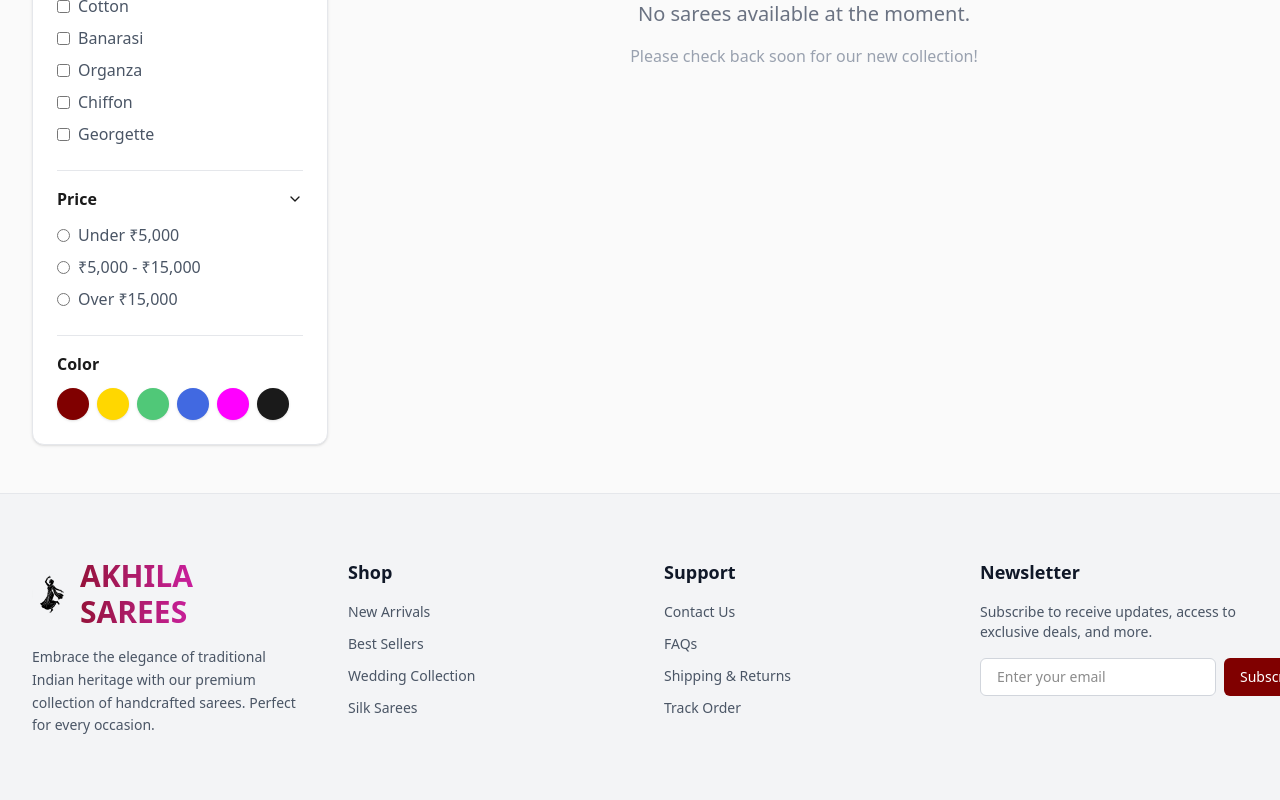
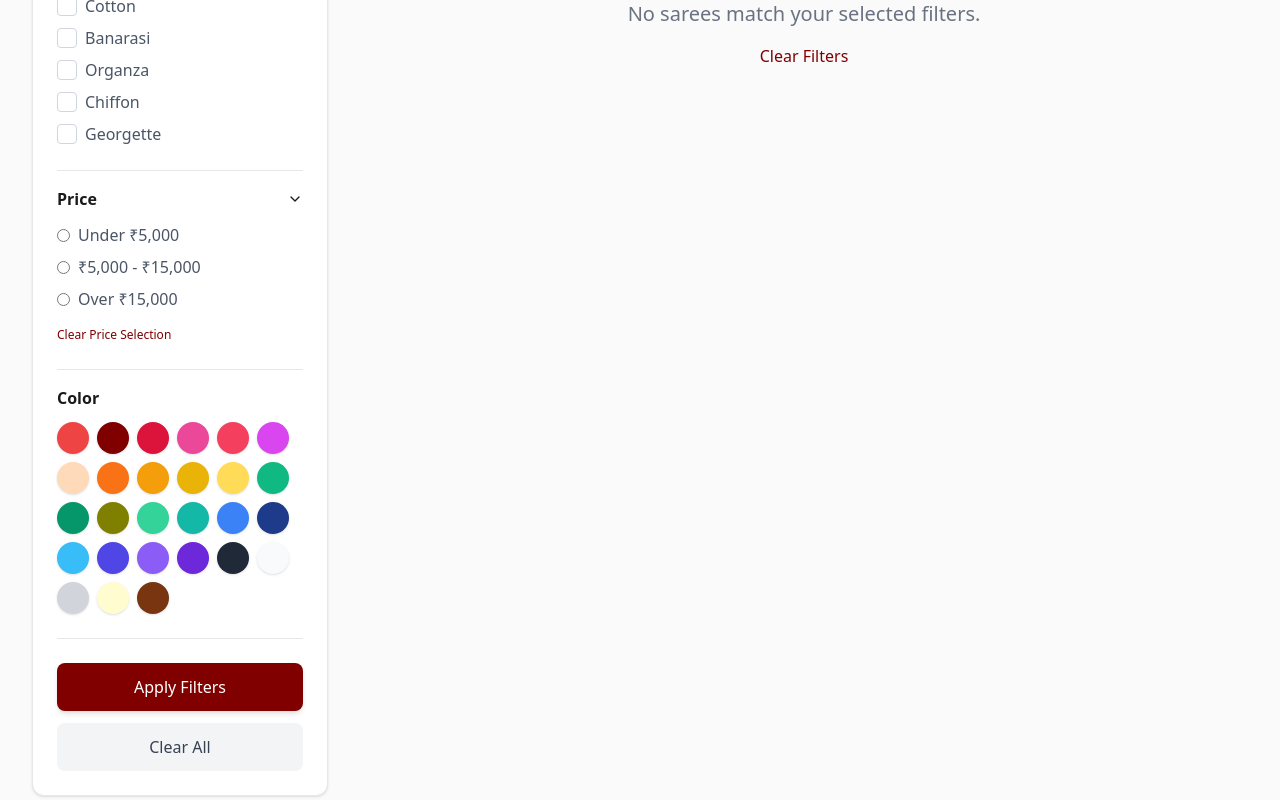
Before and after one commit to akhila2008/demoweb, a Next.js app in the folder frontend/: page /shop in a window 1280 px wide. Shown: the part 280-1080 px from the top of the page. Built offline with nearby package versions, Linux system fonts and the light colour scheme.

Commit message:
Fix cart page quantity buttons and implement functional filters in shop page

```diff
--- a/frontend/src/app/cart/page.tsx
+++ b/frontend/src/app/cart/page.tsx
@@ -83,14 +83,16 @@ export default function CartPage() {
                     <div className="flex justify-between items-end mt-4 sm:mt-0">
                       <div className="flex items-center border border-gray-300 dark:border-gray-700 rounded-md h-10 w-28">
                         <button
+                          type="button"
                           onClick={() => updateQuantity(item.id, item.quantity - 1)}
-                          className="px-3 text-gray-600 hover:text-[var(--color-primary)]"
+                          className="px-3 text-gray-600 hover:text-[var(--color-primary)] cursor-pointer"
                         >-</button>
                         <span className="w-full text-center font-medium">{item.quantity}</span>
                         <button
+                          type="button"
                           onClick={() => updateQuantity(item.id, item.quantity + 1)}
                           disabled={item.quantity >= item.maxStock}
-                          className="px-3 text-gray-600 hover:text-[var(--color-primary)] disabled:opacity-50"
+                          className="px-3 text-gray-600 hover:text-[var(--color-primary)] disabled:opacity-50 cursor-pointer"
                         >+</button>
                       </div>
 
--- a/frontend/src/app/product/[id]/page.tsx
+++ b/frontend/src/app/product/[id]/page.tsx
@@ -216,18 +216,20 @@ export default function ProductDetailsPage({ params }: { params: Promise<{ id: s
           <div className="flex flex-col sm:flex-row gap-4 mb-8">
             <div className="flex items-center border border-gray-300 dark:border-gray-700 rounded-lg h-12 w-32 shrink-0">
               <button
-                onClick={() => setQuantity(Math.max(1, quantity - 1))}
-                className="px-4 py-2 text-gray-600 hover:text-[var(--color-primary)] transition-colors"
+                type="button"
+                onClick={() => setQuantity(prev => Math.max(1, prev - 1))}
+                className="px-4 py-2 text-gray-600 hover:text-[var(--color-primary)] transition-colors cursor-pointer"
               >-</button>
               <input
                 type="number"
                 value={quantity}
                 readOnly
-                className="w-full text-center bg-transparent border-none focus:ring-0 text-gray-900 dark:text-white font-medium"
+                className="w-full text-center bg-transparent border-none focus:ring-0 text-gray-900 dark:text-white font-medium cursor-default"
               />
               <button
-                onClick={() => setQuantity(Math.min(product.stock, quantity + 1))}
-                className="px-4 py-2 text-gray-600 hover:text-[var(--color-primary)] transition-colors"
+                type="button"
+                onClick={() => setQuantity(prev => Math.min(Number(product.stock), prev + 1))}
+                className="px-4 py-2 text-gray-600 hover:text-[var(--color-primary)] transition-colors cursor-pointer"
               >+</button>
             </div>
 
--- a/frontend/src/app/shop/page.tsx
+++ b/frontend/src/app/shop/page.tsx
@@ -1,16 +1,17 @@
 'use client';
-import { useState, useEffect } from 'react';
+import { useState, useEffect, useMemo } from 'react';
 import { loadProducts } from '@/lib/storage';
 import Link from 'next/link';
 import { motion } from 'framer-motion';
-import { Filter, ChevronDown, SlidersHorizontal } from 'lucide-react';
-
-// Mock data for initial UI (now loaded dynamically)
-const INITIAL_PRODUCTS: any[] = [];
+import { Filter, ChevronDown, SlidersHorizontal, Check } from 'lucide-react';
+import { AVAILABLE_COLORS } from '@/lib/colors';
 
 export default function ShopPage() {
   const [isFilterOpen, setIsFilterOpen] = useState(false);
-  const [products, setProducts] = useState<any[]>(INITIAL_PRODUCTS);
+  const [products, setProducts] = useState<any[]>([]);
+
+  const [pendingFilters, setPendingFilters] = useState({ fabrics: [] as string[], price: '', colors: [] as string[] });
+  const [activeFilters, setActiveFilters] = useState({ fabrics: [] as string[], price: '', colors: [] as string[] });
 
   useEffect(() => {
     // Sync with products added in the admin panel via IndexedDB
@@ -32,6 +33,56 @@ export default function ShopPage() {
     window.addEventListener('akhila_products_updated', handleUpdate);
     return () => window.removeEventListener('akhila_products_updated', handleUpdate);
   }, []);
+
+  const handleFabricToggle = (fabric: string) => {
+    setPendingFilters(prev => ({
+      ...prev,
+      fabrics: prev.fabrics.includes(fabric)
+        ? prev.fabrics.filter(f => f !== fabric)
+        : [...prev.fabrics, fabric]
+    }));
+  };
+
+  const handleColorToggle = (color: string) => {
+    setPendingFilters(prev => ({
+      ...prev,
+      colors: prev.colors.includes(color)
+        ? prev.colors.filter(c => c !== color)
+        : [...prev.colors, color]
+    }));
+  };
+
+  const applyFilters = () => {
+    setActiveFilters(pendingFilters);
+    if (window.innerWidth < 768) setIsFilterOpen(false); // Close mobile filter
+  };
+
+  const clearFilters = () => {
+    const emptyFilters = { fabrics: [], price: '', colors: [] };
+    setPendingFilters(emptyFilters);
+    setActiveFilters(emptyFilters);
+  };
+
+  const filteredProducts = useMemo(() => {
+    return products.filter(p => {
+      // Fabric filter
+      if (activeFilters.fabrics.length > 0 && !activeFilters.fabrics.includes(p.category)) return false;
+
+      // Price filter
+      if (activeFilters.price === 'under_5000' && p.price >= 5000) return false;
+      if (activeFilters.price === '5000_15000' && (p.price < 5000 || p.price > 15000)) return false;
+      if (activeFilters.price === 'over_15000' && p.price <= 15000) return false;
+
+      // Color filter
+      if (activeFilters.colors.length > 0) {
+        if (!p.colors || p.colors.length === 0) return false;
+        const hasMatchingColor = activeFilters.colors.some(c => p.colors.includes(c));
+        if (!hasMatchingColor) return false;
+      }
+
+      return true;
+    });
+  }, [products, activeFilters]);
 
   return (
     <div className="max-w-7xl mx-auto px-4 sm:px-6 lg:px-8 py-12 flex flex-col md:flex-row gap-8">
@@ -62,8 +113,16 @@ export default function ShopPage() {
               </h3>
               <div className="space-y-2">
                 {['Silk', 'Cotton', 'Banarasi', 'Organza', 'Chiffon', 'Georgette'].map(category => (
-                  <label key={category} className="flex items-center space-x-2 cursor-pointer">
-                    <input type="checkbox" className="rounded text-[var(--color-primary)] focus:ring-[var(--color-primary)]" />
+                  <label key={category} className="flex items-center space-x-2 cursor-pointer group">
+                    <div className={`w-5 h-5 border rounded flex items-center justify-center ${pendingFilters.fabrics.includes(category) ? 'bg-[var(--color-primary)] border-[var(--color-primary)]' : 'border-gray-300 dark:border-gray-700 group-hover:border-[var(--color-primary)]'}`}>
+                      {pendingFilters.fabrics.includes(category) && <Check className="w-3.5 h-3.5 text-white" />}
+                    </div>
+                    <input
+                      type="checkbox"
+                      className="sr-only"
+                      checked={pendingFilters.fabrics.includes(category)}
+                      onChange={() => handleFabricToggle(category)}
+                    />
                     <span className="text-gray-600 dark:text-gray-300">{category}</span>
                   </label>
                 ))}
@@ -77,17 +136,18 @@ export default function ShopPage() {
               </h3>
               <div className="space-y-2">
                 <label className="flex items-center space-x-2 cursor-pointer">
-                  <input type="radio" name="price" className="text-[var(--color-primary)] focus:ring-[var(--color-primary)]" />
+                  <input type="radio" name="price" checked={pendingFilters.price === 'under_5000'} onChange={() => setPendingFilters(prev => ({...prev, price: 'under_5000'}))} className="text-[var(--color-primary)] focus:ring-[var(--color-primary)]" />
                   <span className="text-gray-600 dark:text-gray-300">Under ₹5,000</span>
                 </label>
                 <label className="flex items-center space-x-2 cursor-pointer">
-                  <input type="radio" name="price" className="text-[var(--color-primary)] focus:ring-[var(--color-primary)]" />
+                  <input type="radio" name="price" checked={pendingFilters.price === '5000_15000'} onChange={() => setPendingFilters(prev => ({...prev, price: '5000_15000'}))} className="text-[var(--color-primary)] focus:ring-[var(--color-primary)]" />
                   <span className="text-gray-600 dark:text-gray-300">₹5,000 - ₹15,000</span>
                 </label>
                 <label className="flex items-center space-x-2 cursor-pointer">
-                  <input type="radio" name="price" className="text-[var(--color-primary)] focus:ring-[var(--color-primary)]" />
+                  <input type="radio" name="price" checked={pendingFilters.price === 'over_15000'} onChange={() => setPendingFilters(prev => ({...prev, price: 'over_15000'}))} className="text-[var(--color-primary)] focus:ring-[var(--color-primary)]" />
                   <span className="text-gray-600 dark:text-gray-300">Over ₹15,000</span>
                 </label>
+                <button type="button" onClick={() => setPendingFilters(prev => ({...prev, price: ''}))} className="text-xs text-[var(--color-primary)] hover:underline mt-2 inline-block">Clear Price Selection</button>
               </div>
             </div>
 
@@ -95,15 +155,37 @@ export default function ShopPage() {
             <div className="pt-4 border-t border-gray-200 dark:border-gray-800">
               <h3 className="font-semibold mb-3">Color</h3>
               <div className="flex flex-wrap gap-2">
-                {['#800000', '#FFD700', '#50C878', '#4169E1', '#FF00FF', '#1A1A1A'].map(color => (
+                {AVAILABLE_COLORS.map(color => (
                   <button
-                    key={color}
-                    className="w-8 h-8 rounded-full border-2 border-transparent hover:border-gray-400 focus:border-gray-900 dark:focus:border-white transition-all shadow-sm"
-                    style={{ backgroundColor: color }}
-                    aria-label={`Color ${color}`}
-                  />
+                    key={color.name}
+                    onClick={() => handleColorToggle(color.name)}
+                    className={`w-8 h-8 rounded-full border-2 transition-all shadow-sm flex items-center justify-center ${pendingFilters.colors.includes(color.name) ? 'border-gray-900 dark:border-white scale-110' : 'border-transparent hover:border-gray-400'}`}
+                    style={{ backgroundColor: color.hex }}
+                    aria-label={`Color ${color.name}`}
+                    title={color.name}
+                  >
+                    {pendingFilters.colors.includes(color.name) && (
+                      <Check className={`w-4 h-4 ${['White', 'Cream', 'Silver', 'Yellow'].includes(color.name) ? 'text-black' : 'text-white'}`} />
+                    )}
+                  </button>
                 ))}
               </div>
+            </div>
+
+            {/* Action Buttons */}
+            <div className="pt-6 mt-6 border-t border-gray-200 dark:border-gray-800 flex flex-col gap-3">
+              <button
+                onClick={applyFilters}
+                className="w-full bg-[var(--color-primary)] hover:bg-[#600000] text-white py-3 rounded-lg font-medium transition-colors shadow-md"
+              >
+                Apply Filters
+              </button>
+              <button
+                onClick={clearFilters}
+                className="w-full bg-gray-100 hover:bg-gray-200 dark:bg-gray-800 dark:hover:bg-gray-700 text-gray-700 dark:text-gray-300 py-3 rounded-lg font-medium transition-colors"
+              >
+                Clear All
+              </button>
             </div>
           </div>
         </div>
@@ -125,13 +207,13 @@ export default function ShopPage() {
         </div>
 
         <div className="grid grid-cols-1 sm:grid-cols-2 lg:grid-cols-3 gap-6">
-          {products.length === 0 ? (
+          {filteredProducts.length === 0 ? (
             <div className="col-span-full py-20 text-center">
-              <p className="text-xl text-gray-500 mb-4">No sarees available at the moment.</p>
-              <p className="text-gray-400">Please check back soon for our new collection!</p>
+              <p className="text-xl text-gray-500 mb-4">No sarees match your selected filters.</p>
+              <button onClick={clearFilters} className="text-[var(--color-primary)] hover:underline font-medium">Clear Filters</button>
             </div>
           ) : (
-            products.map((product) => (
+            filteredProducts.map((product) => (
               <motion.div
                 key={product.id}
                 whileHover={{ y: -5 }}
@@ -173,17 +255,12 @@ export default function ShopPage() {
                     {product.colors && product.colors.length > 0 && (
                       <div className="flex gap-1">
                         {product.colors.slice(0, 3).map((colorName: string) => {
-                          // Simple mapping for demo purposes. Real app would share the const array
-                          const hexMap: Record<string, string> = {
-                            'Red': '#EF4444', 'Maroon': '#800000', 'Blue': '#3B82F6',
-                            'Green': '#10B981', 'Gold': '#F59E0B', 'Pink': '#EC4899',
-                            'Purple': '#8B5CF6', 'Black': '#1F2937'
-                          };
+                          const hex = AVAILABLE_COLORS.find(c => c.name === colorName)?.hex || '#ccc';
                           return (
                             <div
                               key={colorName}
                               className="w-3.5 h-3.5 rounded-full border border-gray-300 dark:border-gray-600 shadow-sm"
-                              style={{ backgroundColor: hexMap[colorName] || '#ccc' }}
+                              style={{ backgroundColor: hex }}
                               title={colorName}
                             />
                           );
```
